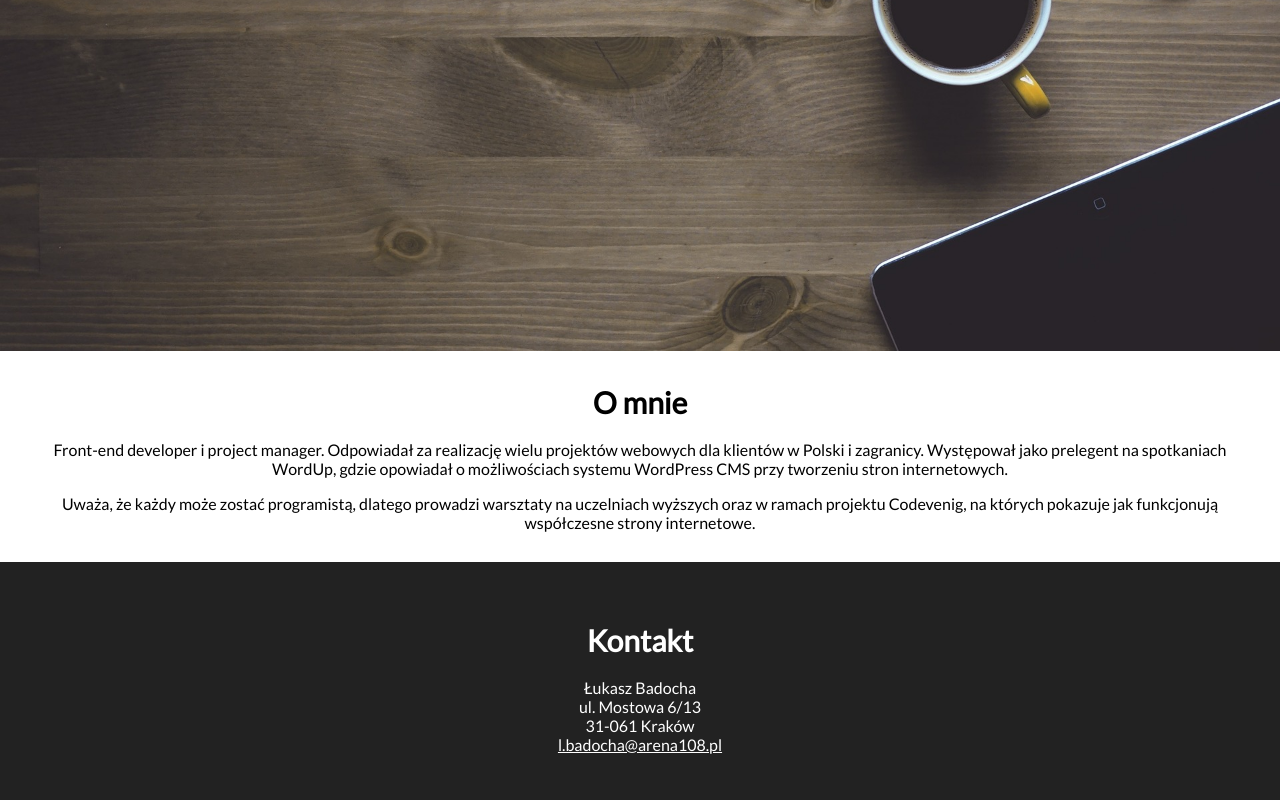
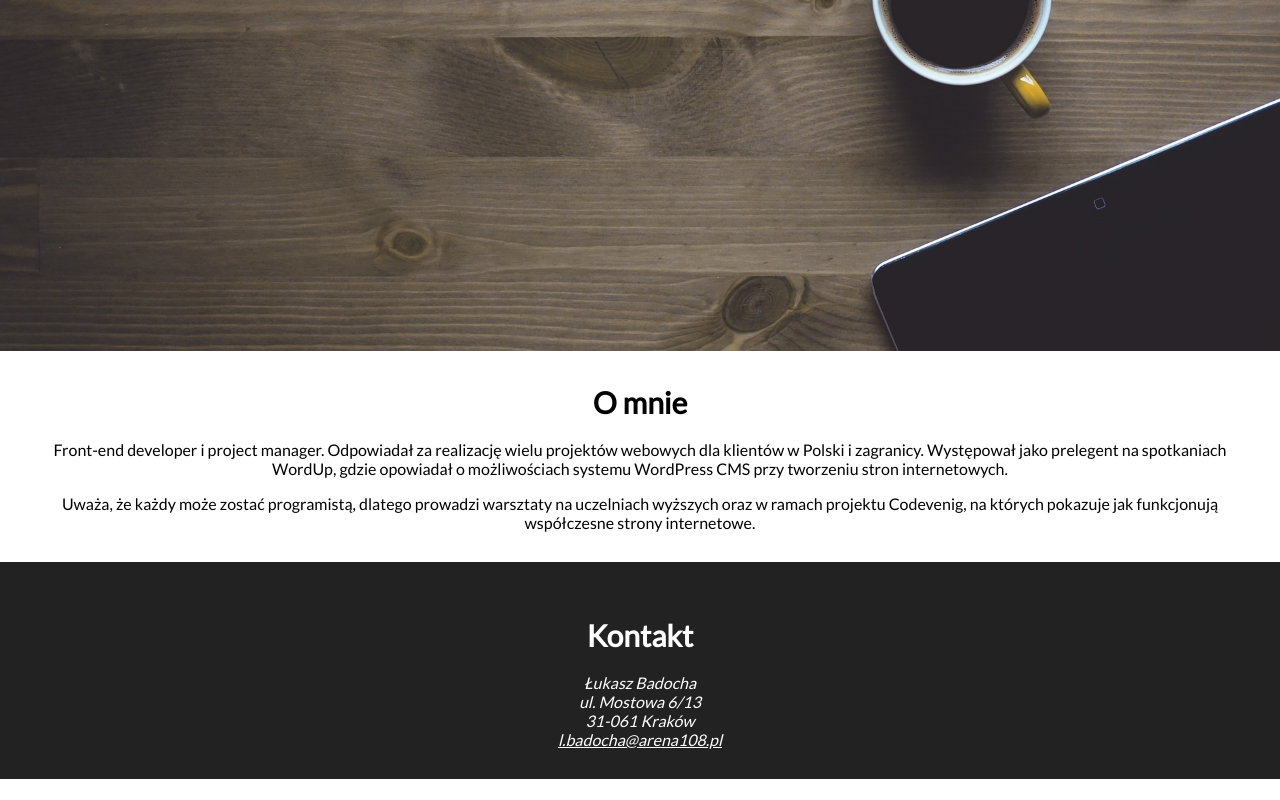
Before and after one commit to maciekabramowski/html5, a plain HTML site: page projekt-do-poprawy/index.html in a window 1280 px wide. Shown: the part 569-1369 px from the top of the page. After the commit the page ends 1348 px from the top, so only its background shows below. Drawn offline with Linux system fonts and the light colour scheme.

Commit message:
zmiany w footer

```diff
--- a/projekt-do-poprawy/index.html
+++ b/projekt-do-poprawy/index.html
@@ -35,13 +35,13 @@
 
 
   <footer id="contact">
-    <h3 id="contact-header">Kontakt</h3>
-    <p id="contact-content">
+    <h2 id="contact-header">Kontakt</h2>
+    <address id="contact-content">
       Łukasz Badocha<br />
       ul. Mostowa 6/13<br />
       31-061 Kraków<br />
       <a href="mailto:l.badocha@arena108.pl">l.badocha@arena108.pl</a>
-    </p>
+    </address>
   </footer>
 
 </body>
```
